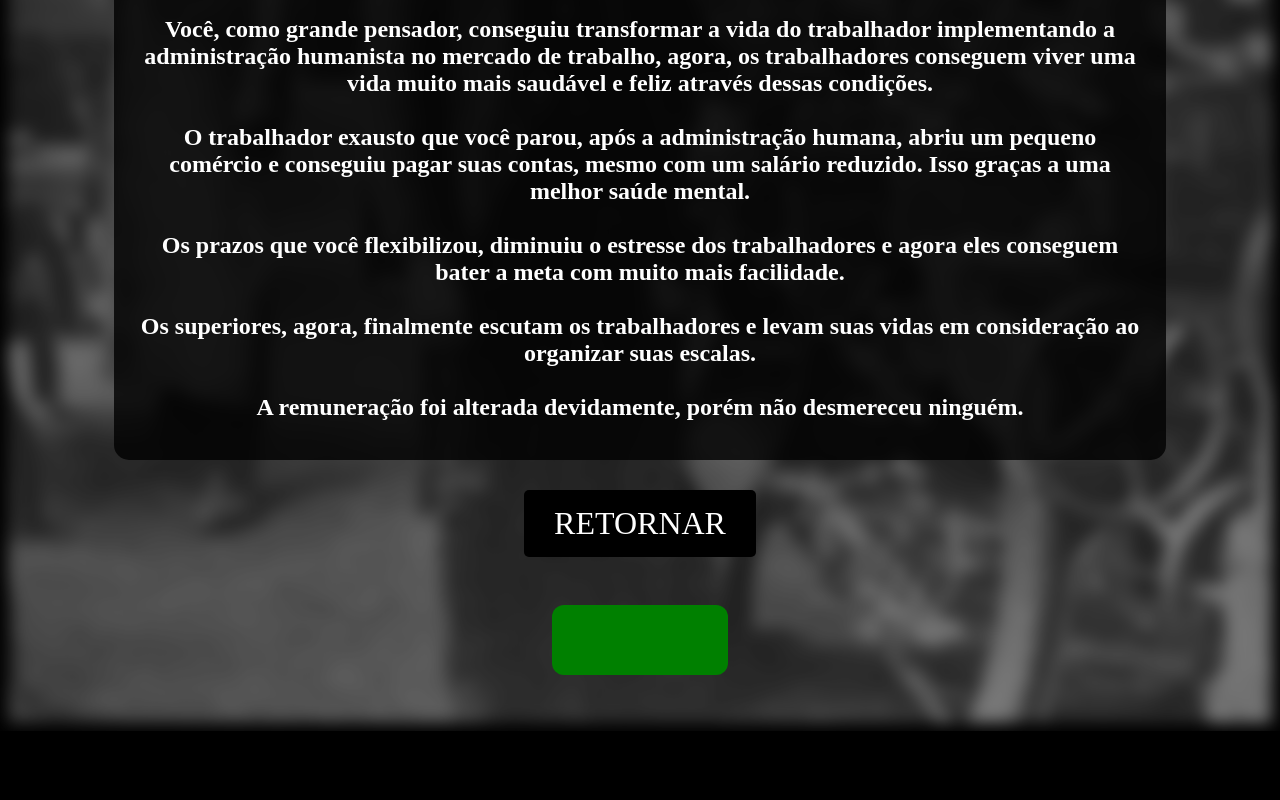
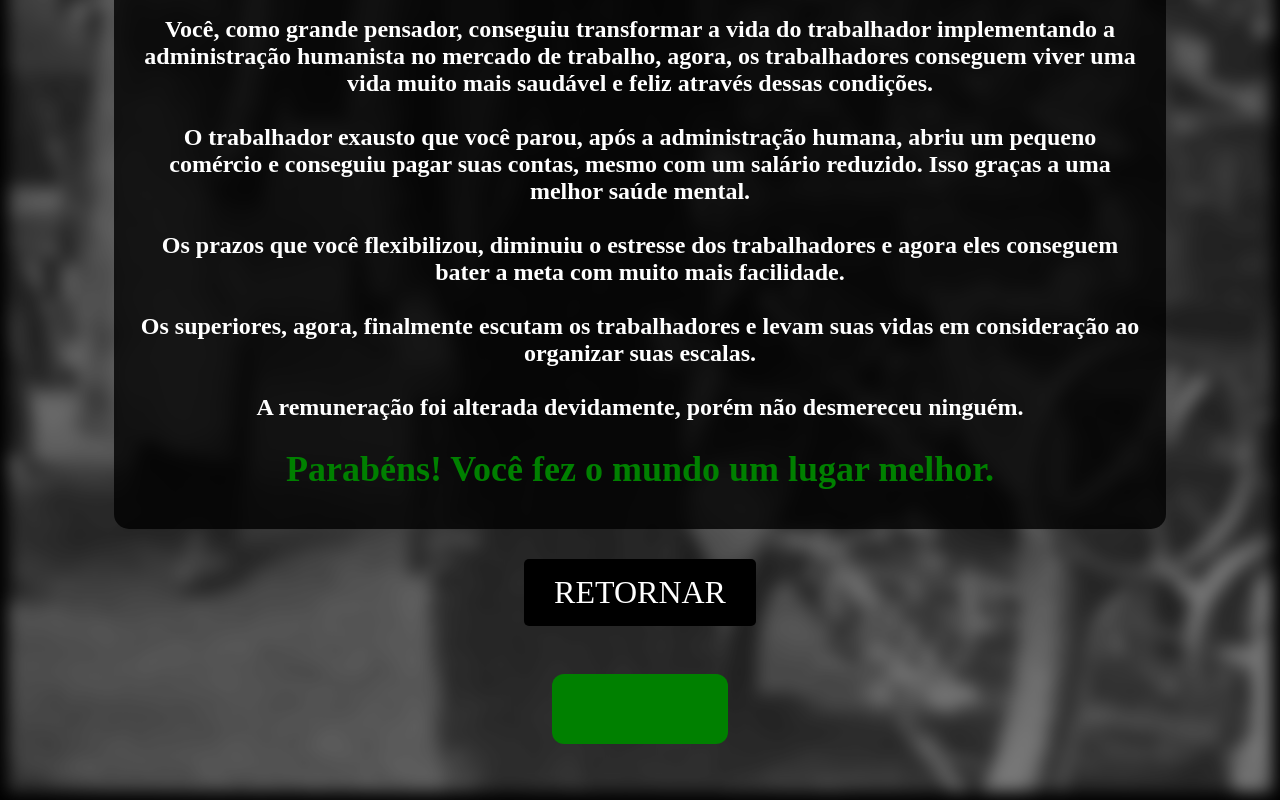
Before and after one commit to gabriel-f1/senac1155, a plain HTML site: page rotas/finalbom.html in a window 1280 px wide. Shown: the part 782-1582 px from the top of the page. Before the commit the page ends 1513 px from the top, so only its background shows below. Drawn offline with Linux system fonts and the light colour scheme.

Commit message:
mensagem final alterada.

```diff
--- a/rotas/finalbom.html
+++ b/rotas/finalbom.html
@@ -16,7 +16,7 @@
             <img src="../imgs/problemas/finais/goodending.png" alt="fotodesafios" height="70%" width="75%">
         </div>
         <div class="baloon">
-            <p>Você, como grande pensador, conseguiu transformar a vida do trabalhador implementando a administração humanista no mercado de trabalho, agora, os trabalhadores conseguem viver uma vida muito mais saudável e feliz através dessas condições.<br><br>O trabalhador exausto que você parou, após a administração humana, abriu um pequeno comércio e conseguiu pagar suas contas, mesmo com um salário reduzido. Isso graças a uma melhor saúde mental. <br><br>Os prazos que você flexibilizou, diminuiu o estresse dos trabalhadores e agora eles conseguem bater a meta com muito mais facilidade.<br><br>Os superiores, agora, finalmente escutam os trabalhadores e levam suas vidas em consideração ao organizar suas escalas.<br><br>A remuneração foi alterada devidamente, porém não desmereceu ninguém.</b></p>
+            <p>Você, como grande pensador, conseguiu transformar a vida do trabalhador implementando a administração humanista no mercado de trabalho, agora, os trabalhadores conseguem viver uma vida muito mais saudável e feliz através dessas condições.<br><br>O trabalhador exausto que você parou, após a administração humana, abriu um pequeno comércio e conseguiu pagar suas contas, mesmo com um salário reduzido. Isso graças a uma melhor saúde mental. <br><br>Os prazos que você flexibilizou, diminuiu o estresse dos trabalhadores e agora eles conseguem bater a meta com muito mais facilidade.<br><br>Os superiores, agora, finalmente escutam os trabalhadores e levam suas vidas em consideração ao organizar suas escalas.<br><br>A remuneração foi alterada devidamente, porém não desmereceu ninguém.<br><br><span style="color: green; font-size: 150%;">Parabéns! Você fez o mundo um lugar melhor.</span></b></p>
         </div>
 
         <div class="button-container">
```
